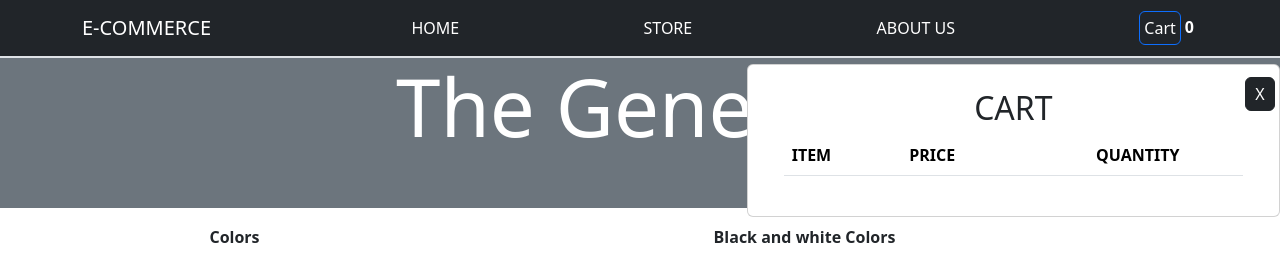
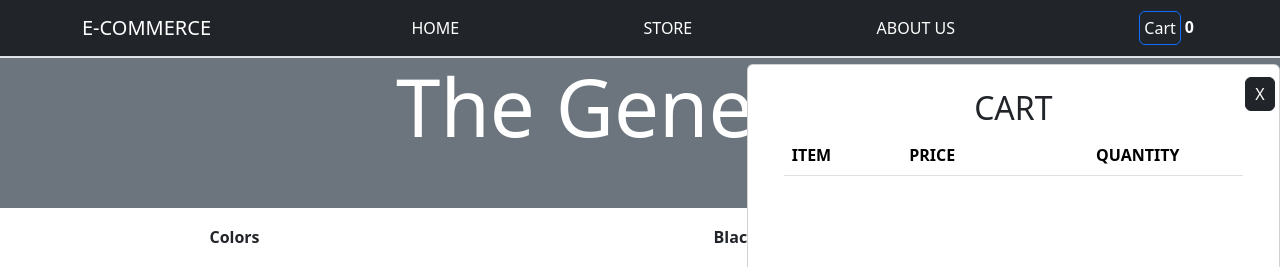
Before and after one commit to srikanth-vanam/E-commerce-react, a React (Create React App) app: page / in a window 1280 px wide. Both pictures are taken after a click on the button "Cart". Shown: the top 267 px of the page. Built offline with nearby package versions, Linux system fonts and the light colour scheme.

Commit message:
added AboutUs page only

```diff
--- a/src/components/Cart.js
+++ b/src/components/Cart.js
@@ -10,8 +10,8 @@ const Cart = (props) => {
   return (
     <>
       <Card
-        className="col-5 position-absolute top-3 end-0 p-2 mt-2"
-        style={{ zIndex: 100 }}
+        className="col-5 position-fixed top-3 end-0 p-2 mt-2"
+        style={{ zIndex: 100,overflowY:'scroll',height:'87vh'}}
       >
         <Button
           onClick={() => props.onShow(true)}
--- a/src/components/Header.js
+++ b/src/components/Header.js
@@ -22,7 +22,7 @@ const Header = (props) => {
               <Nav.Link className="text-white">STORE</Nav.Link>
             </Nav.Item>
             <Nav.Item>
-              <Nav.Link className="text-white">ABOUT US</Nav.Link>
+              <Nav.Link className="text-white" href="/aboutUs">ABOUT US</Nav.Link>
             </Nav.Item>
             <Nav.Item className="d-flex">
               <Nav.Link
```
Also changed, not shown: src/components/AboutUs.js (added, +23 -0 lines).
